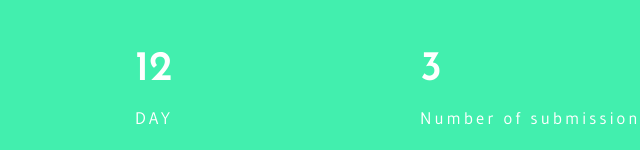
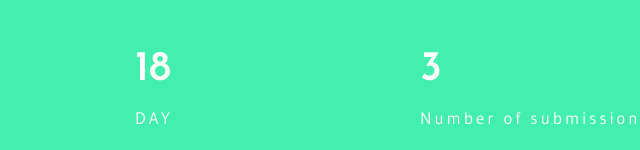
Before and after one commit to W-Coca/taiyixml, a plain HTML site: page index.html in a window 1280 px wide. Shown: the part 650-800 px from the top of the page, 520-1160 px from the left. Drawn offline with Linux system fonts and the light colour scheme.

Commit message:
Update index.html

```diff
--- a/index.html
+++ b/index.html
@@ -114,7 +114,7 @@
 				<h6>MOUTH</h6>
 			</div>
 			<div class="col-sm-3 col-xs-3 stats-grid">
-				<div class='numscroller numscroller-big-bottom' data-slno='1' data-min='0' data-max='12' data-delay='.5' data-increment="1">12</div>
+				<div class='numscroller numscroller-big-bottom' data-slno='1' data-min='0' data-max='18' data-delay='.5' data-increment="1">18</div>
 				<h6>DAY</h6>
 			</div>
 			<div class="col-sm-3 col-xs-3 stats-grid">
```
